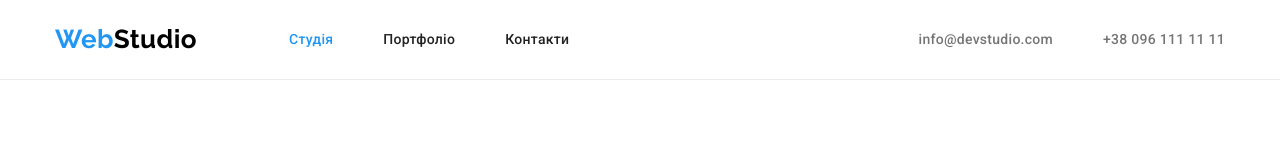
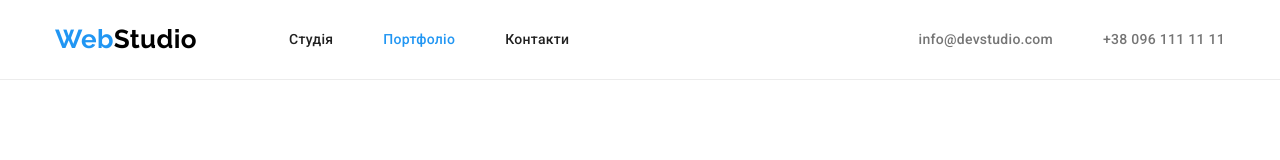
Before and after one commit to malyshevsky/goit-markup-hw-04, a plain HTML site: page portfolio.html in a window 1280 px wide. Shown: the top 160 px of the page. Drawn offline with Linux system fonts and the light colour scheme.

Commit message:
fix link portfolio

```diff
--- a/portfolio.html
+++ b/portfolio.html
@@ -19,8 +19,8 @@
             <nav class="header-navigation">
                 <a href="./index.html" class="header-logo logo"><span class="logo-web">Web</span>Studio</a>
                 <ul class="site-nav list">
-                    <li class="site-item"><a href="./index.html" class="link current">Студія</a></li>
-                    <li class="site-item"><a href="./portfolio.html" class="link">Портфоліо</a></li>
+                    <li class="site-item"><a href="./index.html" class="link">Студія</a></li>
+                    <li class="site-item"><a href="./portfolio.html" class="link current">Портфоліо</a></li>
                     <li class="site-item"><a href="" class="link">Контакти</a></li>
                 </ul>
             </nav>
```
